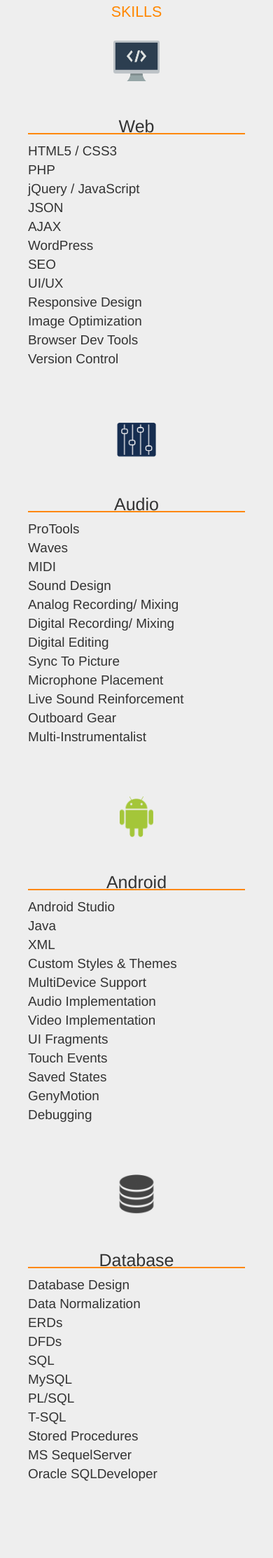
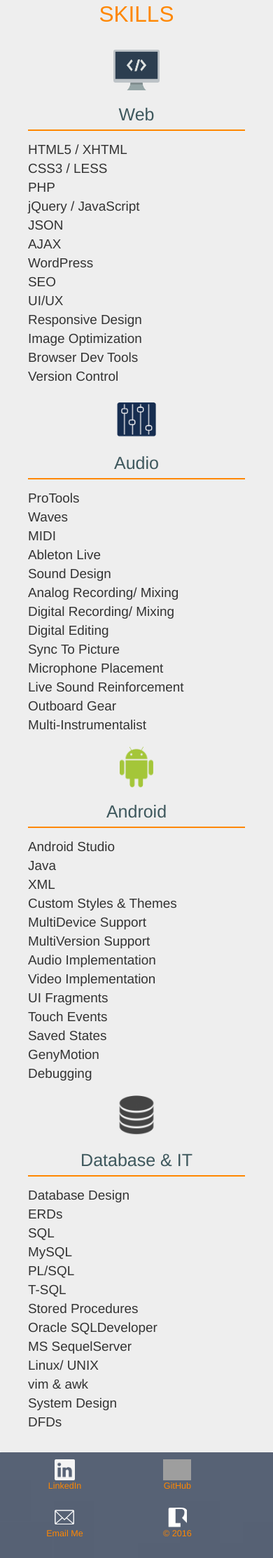
Before and after one commit to LeReiver/portfolio, a PHP site: page / in a window 390 px wide. Shown: the part 829-3055 px from the top of the page at 70% size. Run offline with PHP 8.4, Linux system fonts and the light colour scheme; grey boxes are pictures that could not be loaded.

Commit message:
Adjusted responsive spacing

```diff
--- /dev/null
+++ b/includes/smooth_scroll.php
@@ -0,0 +1,25 @@
+<?php
+/**
+ * Created by PhpStorm.
+ * User: mike
+ * Date: 11/8/16
+ * Time: 10:00 AM
+ */
+require_once ('head_files.php')
+?>
+<script>
+    $(function() {
+        $('a[href*="#"]:not([href="#"])').click(function() {
+            if (location.pathname.replace(/^\//,'') == this.pathname.replace(/^\//,'') && location.hostname == this.hostname) {
+                var target = $(this.hash);
+                target = target.length ? target : $('[name=' + this.hash.slice(1) +']');
+                if (target.length) {
+                    $('html, body').animate({
+                        scrollTop: target.offset().top
+                        }, 1000);
+                    return false;
+                }
+            }
+        });
+    });
+</script>
--- a/includes/styles/portfolio.css.php
+++ b/includes/styles/portfolio.css.php
@@ -39,6 +39,9 @@ h1 {
     font-stretch: extra-expanded;
     color: #ff8700;
 }
+li {
+    color: rgb(62, 88, 93);
+}
 .input-box {
     min-height: 46px;
 }
@@ -64,6 +67,7 @@ h1 {
     font-size: 1.5em;
     text-transform: inherit;
     line-height: 40px;
+    color: rgb(62, 88, 93);
 /*    font-family: gentonaextralight, sans-serif;*/
 }
 .jumbotron h5 {
@@ -419,7 +423,7 @@ ul.topnav li.icon {display: none;}
 .section.bigbox h5{
     font-size: 180%;
     font-weight: 200;
-    color: rgb(0, 0, 0);
+    color: rgb(62, 88, 93);
     border-bottom: 2px solid #ff8700;
 }
 .section.bigbox.speech p {
@@ -995,6 +999,10 @@ a.button:hover {
     .section.footer  {
         padding: 3em;
     }
+    .white-section .section-header h2 {
+        font-size: 1.5em;
+        margin-bottom: 20px;
+    }
      .col-md-8.button_table, {
         float: right;
          clear: left;
@@ -1153,6 +1161,9 @@ a.button:hover {
         height: 250px;
         clear: right;
     }
+    h1 #project_type{
+        margin-top: 4em;
+    }
 }
 
 
@@ -1198,7 +1209,7 @@ a.button:hover {
         background-image: url('../images/hero2_2_op.jpg');
     }
     .white-section .section-header h2 {
-        font-size: 4vw;
+        font-size: 5vw;
     }
     .down {
         margin-left: 43%;
@@ -1249,6 +1260,10 @@ a.button:hover {
     #about h1 {
         margin-top: 0.25em;
         font-size: 4.5vw;
+    }
+    .white-section .section-header h2 {
+        font-size: 1.5em;
+        margin-bottom: 20px;
     }
 }
 
@@ -1273,7 +1288,7 @@ a.button:hover {
         margin-bottom: -20px;
     }
     #about p {
-        <!-- margin: 20px -20px; -->
+        margin: 20px -20px;
         font-size: 1.75em;
         font-weight: 100;
         text-align: start;
@@ -1284,7 +1299,7 @@ a.button:hover {
         font-size: 5vw;
     }
     #about_2 p {
-        <!-- margin: 20px -20px 20px 0; -->
+/*       margin: 20px -20px 20px 0; */
         font-size: 1.3em;
         font-weight: 100;
         text-align: start;
@@ -1297,7 +1312,7 @@ a.button:hover {
     }
     .project-icon img {
         height: 80%;
-        <!-- padding-top: 50px; -->
+        padding-top: 50px;
         margin: -.5em 0 -18em 1em;
         }
     #_button {
@@ -1348,6 +1363,10 @@ a.button:hover {
     }
     .down {
         margin-left: 41%;
+    }
+    .white-section .section-header h2 {
+        font-size: 1.5em;
+        margin-bottom: 20px;
     }
 
 }
@@ -1454,11 +1473,16 @@ a.button:hover {
         font-size: 175%;
     }
     .orange-underline {
-        margin-top: 1em;
+        margin: .5em 0;
         padding: 0 8px;
         border-bottom: 2px solid #ff8700;
         font-size: 2vw;
         font-weight: 100;
+    }
+
+    h3.orange-underline  {
+        padding: .5em 0;
+        font-weight: 300;
     }
     #_button {
         color: rgb(62, 88, 93);
@@ -1566,14 +1590,16 @@ a.button:hover {
     .skills-icon {
          height: 105px;
          width: 105px;
-         border-radius: 20%;
-         /*    border: 4px solid rgb(62, 88, 93);*/
          display: inline-block;
          padding-top: 18px;
-         /*    margin-bottom: 10px;*/
+             margin-bottom: -30px;
      }
     .skills-icon img {
         height: 58px;
+    }
+    .white-section .section-header h2 {
+        font-size: 1.5em;
+        margin-bottom: 20px;
     }
     .jumbotron h3 {
         font-size: 25px;
--- a/index.php
+++ b/index.php
@@ -73,7 +73,8 @@
                     <div><div class="skills-icon lt_blue-hover-border"><img src="includes/images/imac_code5.png"></div></div>
                     <h3 class="orange-underline">Web</h3>
                     <table id="skills">
-                        <tr><td>HTML5 / CSS3</td></tr>
+                        <tr><td>HTML5 / XHTML</td></tr>
+                        <tr><td>CSS3 / LESS</td></tr>
                         <tr><td>PHP</td></tr>
                         <tr><td>jQuery / JavaScript</td></tr>
                         <tr><td>JSON</td></tr>
@@ -85,8 +86,6 @@
                         <tr><td>Image Optimization</td></tr>
                         <tr><td>Browser Dev Tools</td></tr>
                         <tr><td>Version Control</td></tr>
-                        <tr><td>&nbsp;</td></tr>
-                        <tr><td>&nbsp;</td></tr>
                     </table>
                 </div>
                 <div class="col-md-3 col-sm-6">
@@ -96,6 +95,7 @@
                         <tr><td>ProTools</td></tr>
                         <tr><td>Waves</td></tr>
                         <tr><td>MIDI</td></tr>
+                        <tr><td>Ableton Live</td></tr>
                         <tr><td>Sound Design</td></tr>
                         <tr><td>Analog Recording/ Mixing</td></tr>
                         <tr><td>Digital Recording/ Mixing</td></tr>
@@ -105,8 +105,6 @@
                         <tr><td>Live Sound Reinforcement</td></tr>
                         <tr><td>Outboard Gear</td></tr>
                         <tr><td>Multi-Instrumentalist</td>
-                        <tr><td>&nbsp;</td></tr>
-                        <tr><td>&nbsp;</td></tr>
                     </table>
                 </div>
                 <div class="col-md-3 col-sm-6">
@@ -118,6 +116,7 @@
                         <tr><td>XML</td></tr>
                         <tr><td>Custom Styles & Themes</td></tr>
                         <tr><td>MultiDevice Support</td></tr>
+                        <tr><td>MultiVersion Support</td></tr>
                         <tr><td>Audio Implementation</td></tr>
                         <tr><td>Video Implementation</td></tr>
                         <tr><td>UI Fragments</td></tr>
@@ -125,29 +124,25 @@
                         <tr><td>Saved States</td></tr>
                         <tr><td>GenyMotion</td></tr>
                         <tr><td>Debugging</td></tr>
-                        <tr><td>&nbsp;</td></tr>
-                        <tr><td>&nbsp;</td></tr>
                     </table>
                 </div>
                 <div class="col-md-3 col-sm-6">
                     <div><div class="skills-icon lt_blue-hover-border"><img src="includes/images/database2.png"></div></div>
-                    <h3 class="orange-underline">Database</h3>
+                    <h3 class="orange-underline">Database & IT</h3>
                     <table id="skills">
                         <tr><td>Database Design</td></tr>
-                        <tr><td>Data Normalization</td></tr>
                         <tr><td>ERDs</td></tr>
-                        <tr><td>DFDs</td></tr>
                         <tr><td>SQL</td></tr>
                         <tr><td>MySQL</td></tr>
                         <tr><td>PL/SQL</td></tr>
                         <tr><td>T-SQL</td></tr>
                         <tr><td>Stored Procedures</td></tr>
+                        <tr><td>Oracle SQLDeveloper</td></tr>
                         <tr><td>MS SequelServer</td></tr>
-                        <tr><td>Oracle SQLDeveloper</td></tr>
-                        <tr><td>&nbsp;</td></tr>
-                        <tr><td>&nbsp;</td></tr>
-                        <tr><td>&nbsp;</td></tr>
-                        <tr><td>&nbsp;</td></tr>
+                        <tr><td>Linux/ UNIX</td></tr>
+                        <tr><td>vim & awk</td></tr>
+                        <tr><td>System Design</td></tr>
+                        <tr><td>DFDs</td></tr>
                     </table>
                 </div>
             </div>
@@ -155,21 +150,6 @@
     </div>
 <?php require('footer.php'); ?>
 <?php require('includes/header_slider.php');?>
-<script>
-$(function() {
-  $('a[href*="#"]:not([href="#"])').click(function() {
-    if (location.pathname.replace(/^\//,'') == this.pathname.replace(/^\//,'') && location.hostname == this.hostname) {
-      var target = $(this.hash);
-      target = target.length ? target : $('[name=' + this.hash.slice(1) +']');
-      if (target.length) {
-        $('html, body').animate({
-          scrollTop: target.offset().top
-        }, 1000);
-        return false;
-      }
-    }
-  });
-});
-</script>
+<?php require('includes/smooth_scroll.php');?>
 </body>
 </html>
```
Also changed, not shown: projects.php (+11 -26 lines).
